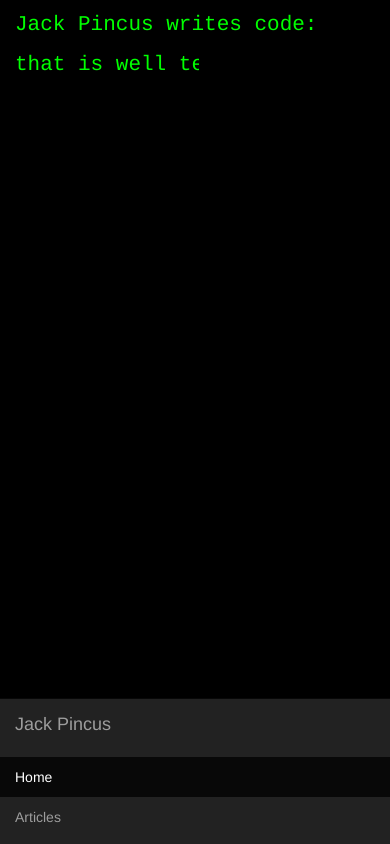
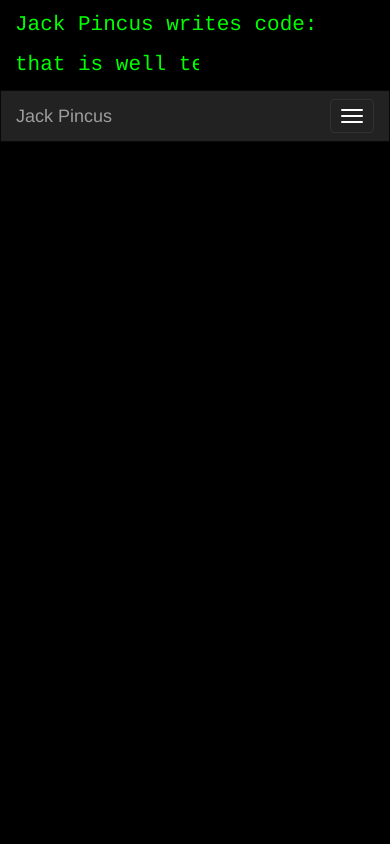
Before and after one commit to jwpincus/jwpincus.github.io, a plain HTML site: page index.html in a window 390 px wide. Shown: the top 844 px of the page. Drawn offline with nearby package versions, Linux system fonts and the light colour scheme.

Commit message:
navbar testing

```diff
--- a/index.html
+++ b/index.html
@@ -19,18 +19,26 @@
 
   </div>
 
-  <nav class="navbar navbar-inverse navbar-fixed-bottom">
+  <nav class="navbar navbar-inverse navbar-static-bottom">
     <div class="container-fluid">
       <div class="navbar-header">
-
+        <button type="button" class="navbar-toggle" data-toggle="collapse" data-target="#myNavbar">
+        <span class="icon-bar"></span>
+        <span class="icon-bar"></span>
+        <span class="icon-bar"></span>
+      </button>
         <a class="navbar-brand" href="#">
           Jack Pincus
           </a>
       </div>
+      <div class="collapse navbar-collapse" id="myNavbar">
+
+
       <ul class="nav navbar-nav navbar-right">
         <li class="active"><a href="index.html">Home</a></li>
         <li><a href="articles.html">Articles</a></li>
       </ul>
+            </div>
     </div>
   </nav>
 
```
